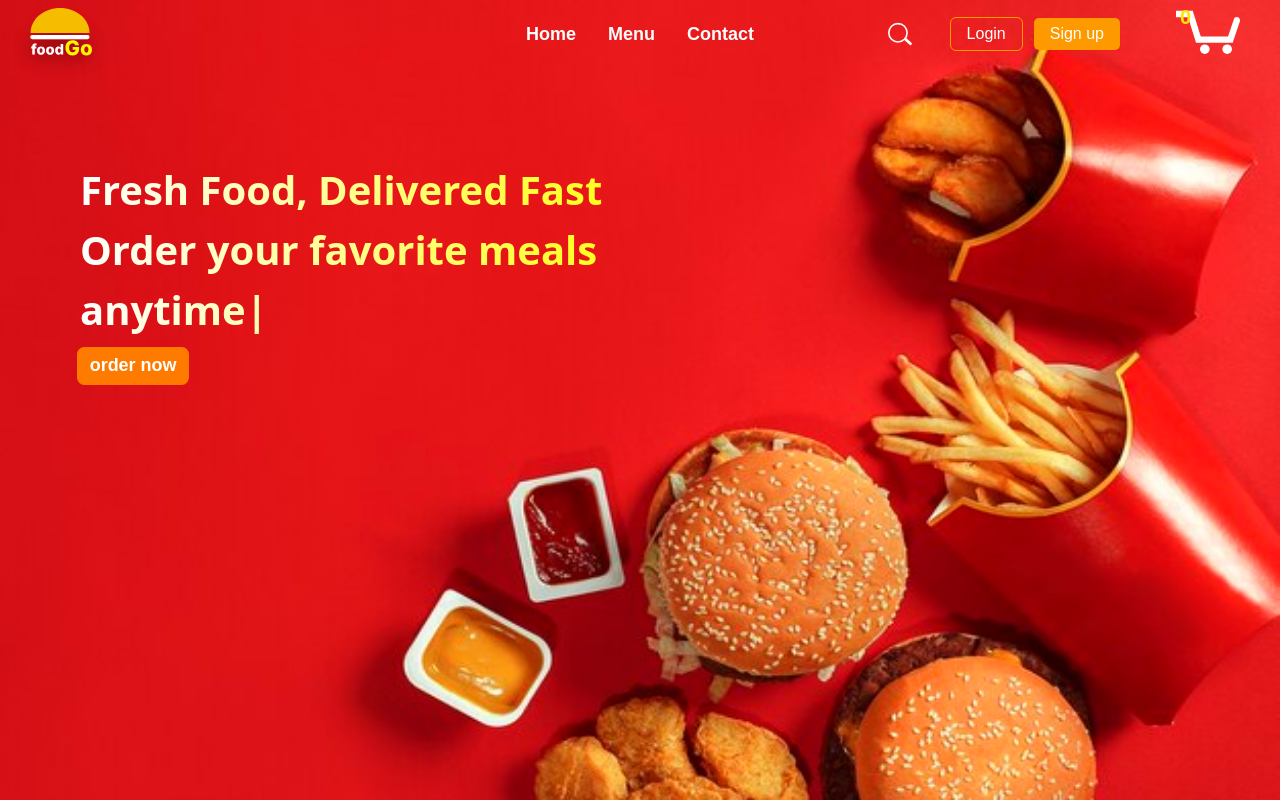
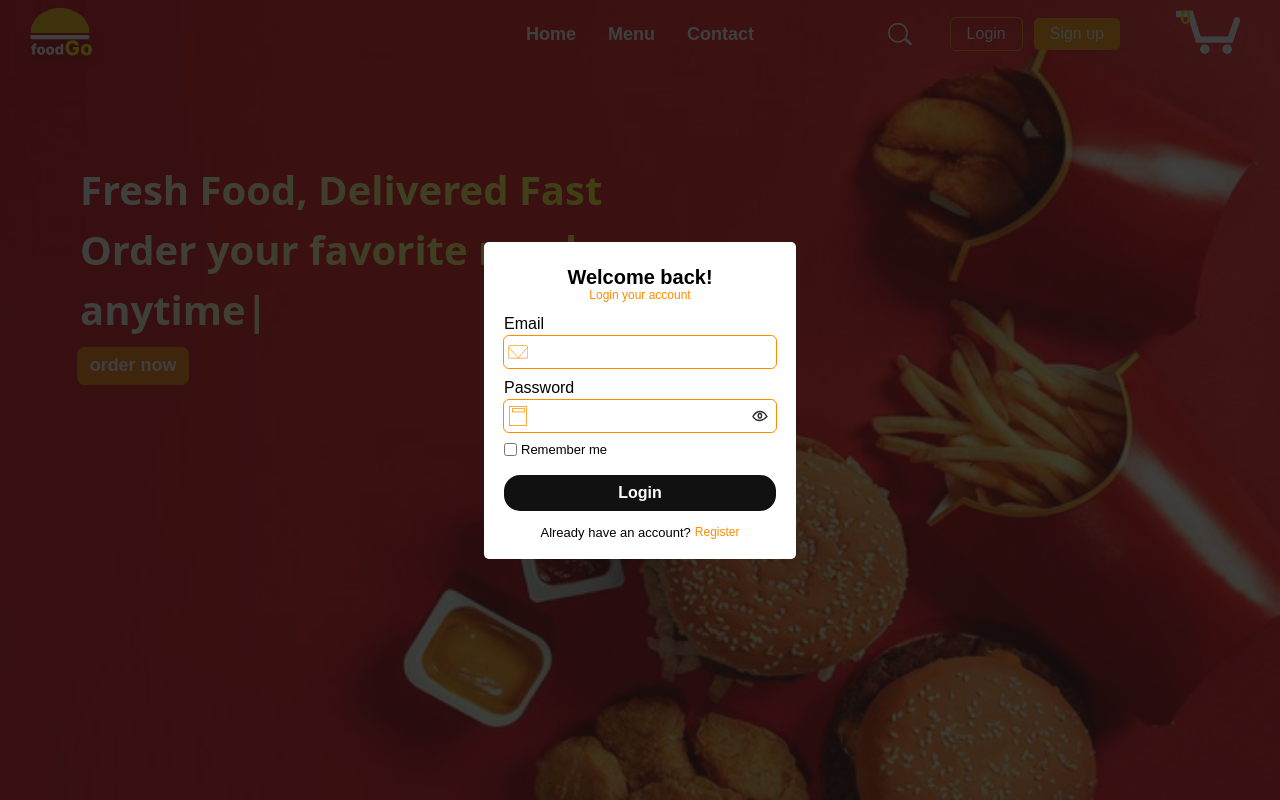
Before and after one commit to 123sahildev/food-delivery-app, a React (Vite) app in the folder client/: page / in a window 1280 px wide. Built offline with nearby package versions, Linux system fonts and the light colour scheme.

Commit message:
form setups

```diff
--- a/client/src/assets/svgs/confirmPassword.jsx
+++ b/client/src/assets/svgs/confirmPassword.jsx
@@ -1,8 +1,8 @@
 export default function ConfirmPassword(props) {
     return (
         <svg {...props} width="53" height="57" viewBox="0 0 53 57" fill="none" xmlns="http://www.w3.org/2000/svg">
-            <rect x="1.5" y="26" width="50" height="29" rx="8.5" stroke="currentColor" stroke-width="3"/>
-            <path d="M16 24.5C16 24.5 7.96358 1.5 26.7318 1.5C45.5 1.5 38.5 24.5 38.5 24.5" stroke="currentColor" stroke-width="3"/>
+            <rect x="1.5" y="26" width="50" height="29" rx="8.5" stroke="currentColor" strokeWidth="3"/>
+            <path d="M16 24.5C16 24.5 7.96358 1.5 26.7318 1.5C45.5 1.5 38.5 24.5 38.5 24.5" stroke="currentColor" strokeWidth="3"/>
         </svg>
 
 
--- a/client/src/assets/svgs/email.jsx
+++ b/client/src/assets/svgs/email.jsx
@@ -1,8 +1,8 @@
 export default function EmailIcon (props) {
     return (
         <svg {...props} width="92" height="62" viewBox="0 0 92 62" fill="none" xmlns="http://www.w3.org/2000/svg">
-            <rect x="1.5" y="1.5" width="89" height="58" rx="5.5" stroke="currentColor" stroke-width="3"/>
-            <path d="M90.4494 8.61963L47.0337 59.0109L3.10114 8.61963" stroke="currentColor" stroke-width="3"/>
+            <rect x="1.5" y="1.5" width="89" height="58" rx="5.5" stroke="currentColor" strokeWidth="3"/>
+            <path d="M90.4494 8.61963L47.0337 59.0109L3.10114 8.61963" stroke="currentColor" strokeWidth="3"/>
         </svg>
 
     )
--- a/client/src/assets/svgs/passwordShow.jsx
+++ b/client/src/assets/svgs/passwordShow.jsx
@@ -1,8 +1,8 @@
 export default function PasswordShow(props) {
     return (
         <svg {...props} width="55" height="36" viewBox="0 0 55 36" fill="none" xmlns="http://www.w3.org/2000/svg">
-            <path d="M27.3548 2.5C41.5439 2.49997 51.5207 19.951 51.5207 19.951C51.5207 19.951 39.8395 32.9515 27.3548 33.247C12.5317 33.5979 2.9671 19.951 2.9671 19.951C2.9671 19.951 13.1656 2.50003 27.3548 2.5Z" stroke="currentColor" stroke-width="5"/>
-            <path d="M27.1331 9.70898C29.792 9.70899 32.8362 12.6302 32.8362 17.458C32.8362 22.2858 29.792 25.207 27.1331 25.207C24.4741 25.207 21.4299 22.2859 21.4299 17.458C21.4299 12.6302 24.4741 9.70898 27.1331 9.70898Z" stroke="currentColor" stroke-width="5"/>
+            <path d="M27.3548 2.5C41.5439 2.49997 51.5207 19.951 51.5207 19.951C51.5207 19.951 39.8395 32.9515 27.3548 33.247C12.5317 33.5979 2.9671 19.951 2.9671 19.951C2.9671 19.951 13.1656 2.50003 27.3548 2.5Z" stroke="currentColor" strokeWidth="5"/>
+            <path d="M27.1331 9.70898C29.792 9.70899 32.8362 12.6302 32.8362 17.458C32.8362 22.2858 29.792 25.207 27.1331 25.207C24.4741 25.207 21.4299 22.2859 21.4299 17.458C21.4299 12.6302 24.4741 9.70898 27.1331 9.70898Z" stroke="currentColor" strokeWidth="5"/>
         </svg>
 
     )
--- a/client/src/assets/svgs/search.jsx
+++ b/client/src/assets/svgs/search.jsx
@@ -2,7 +2,7 @@ export default function Search(props) {
 
     return (
         <svg width="88" {...props} height="82" viewBox="0 0 88 82" fill="none" xmlns="http://www.w3.org/2000/svg">
-        <circle cx="36.5" cy="36.5" r="33.58" stroke="currentColor" stroke-width="5.84"/>
+        <circle cx="36.5" cy="36.5" r="33.58" stroke="currentColor" strokeWidth="5.84"/>
         <path d="M79.1086 80.674C81.1377 82.547 84.301 82.4205 86.174 80.3914C88.047 78.3623 87.9205 75.199 85.8914 73.326L82.5 77L79.1086 80.674ZM63 59L59.6086 62.674L79.1086 80.674L82.5 77L85.8914 73.326L66.3914 55.326L63 59Z" fill="currentColor"/>
         </svg>
 
--- a/client/src/assets/svgs/username.jsx
+++ b/client/src/assets/svgs/username.jsx
@@ -1,8 +1,8 @@
 export default function UserName(props) {
     return (
         <svg {...props} width="90" height="137" viewBox="0 0 90 137" fill="none" xmlns="http://www.w3.org/2000/svg">
-            <path d="M44.7322 2.5C63.2668 2.5 78.2322 17.3075 78.2322 35.5C78.2322 53.6925 63.2668 68.5 44.7322 68.5C26.1976 68.5 11.2322 53.6925 11.2322 35.5C11.2322 17.3075 26.1976 2.5 44.7322 2.5Z" stroke="currentColor" stroke-width="5"/>
-            <path d="M86.2322 136C86.2322 136 94.7321 82.5 45.7321 82.5C-3.2679 82.5 2.73221 136 2.73221 136" stroke="currentColor" stroke-width="5"/>
+            <path d="M44.7322 2.5C63.2668 2.5 78.2322 17.3075 78.2322 35.5C78.2322 53.6925 63.2668 68.5 44.7322 68.5C26.1976 68.5 11.2322 53.6925 11.2322 35.5C11.2322 17.3075 26.1976 2.5 44.7322 2.5Z" stroke="currentColor" strokeWidth="5"/>
+            <path d="M86.2322 136C86.2322 136 94.7321 82.5 45.7321 82.5C-3.2679 82.5 2.73221 136 2.73221 136" stroke="currentColor" strokeWidth="5"/>
         </svg>
 
 
--- a/client/src/components/header.jsx
+++ b/client/src/components/header.jsx
@@ -2,7 +2,7 @@ import { useEffect, useState, useRef } from "react";
 import Logo from '../assets/logo.jsx'
 import Cart from '../assets/svgs/cart.jsx'
 import Search from "../assets/svgs/search.jsx";
-export default function header({setRegister}) {
+export default function header({setRegister, setLogin}) {
 
 
 
@@ -20,7 +20,7 @@ export default function header({setRegister}) {
       <Search className="text-white w-6 h-6 self-center  " />
       </button>
       <div className="flex items-center absolute right-40 gap-3">
-        <button className="font-[Arial] text-[16px] text-white px-4 py-1 rounded-[5px] outline outline-[#ff9900] border-none transition-all duration-300  hover:shadow-[0px_0px_3px_1px_rgb(255,153,0)] hover:text-[#fff45a] hover:outline-2 cursor-pointer">Login</button>
+        <button onClick={() => setLogin(true)} className="font-[Arial] text-[16px] text-white px-4 py-1 rounded-[5px] outline outline-[#ff9900] border-none transition-all duration-300  hover:shadow-[0px_0px_3px_1px_rgb(255,153,0)] hover:text-[#fff45a] hover:outline-2 cursor-pointer">Login</button>
         <button onClick={() => setRegister(true)} className="font-[Arial] text-[16px] text-white py-1 rounded-[5px] hover:bg-[#ff8800] bg-[rgb(255,153,0)] transition-all duration-300 px-4 border-none cursor-pointer ">Sign up</button>
       </div>
     </div>
--- a/client/src/forms/login.jsx
+++ b/client/src/forms/login.jsx
@@ -0,0 +1,60 @@
+import { useState, useEffect } from "react";
+import gsap from "gsap";
+import { useForm } from "react-hook-form";
+import EmailIcon from "../assets/svgs/email";
+import PasswordIcon from "../assets/svgs/password";
+import PasswordShow from "../assets/svgs/passwordShow";
+
+export default function login({ setRegister, setLogin }) {
+    const { register, handleSubmit, formState : { errors }, reset } = useForm();
+    const [password, setPassword] = useState(true);
+
+    const submit = async (data) => {
+        console.log(data);
+    }
+
+
+  return (
+    <div onClick={() => setLogin(false)} className="w-screen absolute top-0 left-0 flex h-screen bg-[#0f0f0fcc]">
+        <form onClick={(e) => e.stopPropagation() } onSubmit={handleSubmit(submit)} className="rounded-[5px] flex flex-col px-5 py-4 self-center bg-white mx-auto">
+            <div className="mt-1 flex flex-col justify-self-center items-center gap-0 max-h-min">
+                <h1 className="text-[20px] h-6">Welcome back!</h1>
+                <small className="text-[12px] text-[darkorange] self-center">Login your account</small>
+            </div>
+            <div className="flex flex-col w-min h-auto mt-2 align-middle justify-self-center">
+                <label htmlFor="email">Email</label>
+                <div className="rounded-[5px] flex flex-row items-center outline outline-[darkorange]">
+                    <EmailIcon className="text-[darkorange] w-5 h-5 ml-1" />
+                    <input {...register("email")}
+                    type="email"
+                    id="email"
+                    className="w-62 h-8 px-2 border-none outline-none text-[15px]"/>
+                </div>
+            </div>
+            <div className="flex mt-2 flex-col w-min h-auto self-center ">
+                <label htmlFor="password">Password</label>
+                <div className="rounded-[5px] items-center flex flex-row outline outline-[darkorange]">
+                    <PasswordIcon className="w-5 h-5 text-[darkorange] ml-1" />
+                    <input {...register("password")}
+                    type={password ? "password" : "text"}
+                    id="password"
+                    className="w-55 h-8 px-2 border-none outline-none text-[15px]"/>
+                    <PasswordShow onClick={() => setPassword(!password)} className="w-6 transition-all duration-300 hover:bg-[#42424211] h-6 mr-1 text-[#303030] rounded-[50%] cursor-pointer p-1 " />
+                </div>
+            </div>
+            <div className="flex flex-row mt-2">
+                <input type="checkbox" {...register("rememberMe")} />
+                <label className="text-[13px] ml-1">Remember me</label>
+            </div>
+            <button type="submit" className="mt-4 rounded-2xl bg-[#111111] cursor-pointer text-white font-bold hover:outline hover:outline-[darkorange] justify-self-center w-full h-9 border-none">Login</button>
+            <div className="flex flex-row self-center mt-3">
+                <p className="text-[13px]">Already have an account?</p>
+                <p onClick={() => {
+                    setLogin(false)
+                    setRegister(true)
+                }} className="ml-1 text-[darkorange] text-[12px] h-4 cursor-pointer hover:border-b hover:border-[darkorange]">Register</p>
+            </div>
+        </form>
+    </div>
+  );
+}
--- a/client/src/forms/register.jsx
+++ b/client/src/forms/register.jsx
@@ -8,13 +8,40 @@ import UserName from "../assets/svgs/username.jsx";
 import GoogleIcon from "../assets/svgs/googleIcon.jsx";
 import gsap from 'gsap';
 
-export default function Register({setRegister}) {
+export default function Register({setRegister, setLogin}) {
     const { register, handleSubmit, formState : { errors }, reset} = useForm();
     const [hidePassword, setHidePassword] = useState(true);
+    const [isMatch, setDoesNotMatch] = useState(false);
+    const [isRenderChecked, setUnChecked] = useState(false);
 
     const submit = (data) => {
-        console.log(data);
-        reset()
+        let checkPasswordMatched = data.confirmPassword === data.password;
+
+        if (checkPasswordMatched && data.termsConditions ) {
+            console.log(data);
+            reset();
+            setRegister(false);
+            return;
+        }
+
+        if (!checkPasswordMatched && !data.termsConditions) {
+            setDoesNotMatch(true);
+            setUnChecked(false);
+            return;
+        }
+
+        if (checkPasswordMatched && !data.termsConditions) {
+            setUnChecked(true);
+            setDoesNotMatch(false);
+            return;
+        }
+
+        if (data.termsConditions && !checkPasswordMatched) {
+            setDoesNotMatch(true);
+            setUnChecked(false);
+            return;
+        }
+
     }
 
   return (
@@ -25,56 +52,97 @@ export default function Register({setRegister}) {
                 <small className="text-[darkorange] text-[11px]">Register your account and go to login</small>
             </div>
             <div className="flex flex-col mt-2 self-center ">
-                <label htmlFor="username"  className="text-[13px]">Username</label>
+                <label htmlFor="username" className="text-[13px]">Username</label>
                 <div  className=" w-min flex items-center rounded-[5px] outline outline-[#ff3300] ">
                     <UserName  className="w-5 ml-2 text-[#ff3300] h-5"/>
-                    <input type="text" id="username" {...register("username")} className="text-[14px] w-55 flex border-none px-2 h-8 outline-none cursor-pointer" />
+                    <input type="text" id="username"
+                     {...register("username",
+                        {
+                            required : "username cann't be empty",
+                            minLength : {
+                                value : 9,
+                                message : "username must contain 9 letters"
+                            }
+                        }
+                     )}
+                     className="text-[13px] w-55 flex border-none px-2 h-7 outline-none cursor-pointer" />
                 </div>
             </div>
-            <small className="text-[red] text-[10px] mt-1 h-5">usernmae must contain capital letter</small>
+            {errors.username && <small className="text-[red] text-[10px] mt-1 h-5">{errors.username?.message}</small>}
 
-            <div className="flex flex-col mt-3 self-center ">
+            <div className="flex flex-col mt-2 self-center ">
                 <label htmlFor="email" className="text-[13px]">Email</label>
                 <div className=" w-min flex items-center rounded-[5px] outline outline-[#ff3300]">
                     <EmailIcon className="w-5 ml-2 text-[#ff3300] h-5"/>
-                    <input type="email" id="email" {...register("email")} className="text-[14px] flex border-none px-2 w-55 h-8 outline-none cursor-pointer" />
+                    <input type="email" id="email" {...register("email",
+                        {
+                            required : "Email cann't be empty",
+                            minLength : {
+                                value : 9,
+                                message : "email must contain 9 letters"
+                            }
+                        }
+                    )} className="text-[13px] flex border-none px-2 w-55 h-7 outline-none cursor-pointer" />
                 </div>
             </div>
-            <small className="text-[red] text-[10px] mt-1 h-5">usernmae must contain capital letter</small>
-
-            <div className="flex flex-col mt-3 self-center h-auto">
+            {errors.email && <small className="text-[red] text-[10px] mt-1 h-5">{errors.email?.message}</small>}
+            <div className="flex flex-col mt-2 self-center h-auto">
                 <label htmlFor="password" className="text-[13px]">Password</label>
                 <div className="flex w-min items-center rounded-[5px] outline outline-[#ff3300]">
                     <PasswordIcon className="text-[#ff3300] ml-2 w-5 h-5"/>
-                    <input type={`${hidePassword ? "password" : "text"}`}  id="password" {...register("password")} className="text-[14px] flex px-2 w-49 border-none h-9 outline-none cursor-pointer" />
+                    <input type={`${hidePassword ? "password" : "text"}`}
+                    id="password" {...register("password",
+                        {
+                            required : "please enter the password",
+                            minLength : {
+                                value : 9,
+                                message : "password must be al least 9 letters"
+                            }
+                        }
+                    )}
+                    className="text-[13px] flex px-2 w-49 border-none h-7 outline-none cursor-pointer" />
                     <PasswordShow onClick={()=> setHidePassword(!hidePassword)} className="text-[#5b5b5b] w-6 h-6 cursor-pointer duration-300 hover:bg-[#4848481c] rounded-[15px] p-1" />
                 </div>
             </div>
-            <small className="text-[red] text-[10px] mt-1 h-5">usernmae must contain capital letter</small>
-
-            <div className="flex flex-col mt-3 self-center cursor-pointer  h-auto">
+            {errors.password && <small className="text-[red] text-[10px] mt-1 h-5">{errors.password?.message}</small>}
+            <div className="flex flex-col mt-2 self-center cursor-pointer  h-auto">
                 <label htmlFor="confirmPassword" className="text-[13px]">Confirm password</label>
                 <div className=" w-min flex items-center rounded-[5px] outline outline-[#ff3300]">
                     <ConfirmPassword className="w-5 h-5 text-[#ff3300] ml-2" />
-                    <input type="text" id="confirmPassword" {...register("confirmPassword")} className="text-[14px] border-none flex px-2 w-55 h-9 outline-none cursor-pointer " />
+                    <input type="text"
+                    id="confirmPassword"
+                    {...register("confirmPassword",
+                        {
+                            required : "please confirm your password",
+                            minLength : {
+                                value : 9,
+                                message : "password does'nt matched to the password"
+                            }
+                        }
+                    )}
+                    className="text-[13px] border-none flex px-2 w-55 h-7 outline-none cursor-pointer " />
                 </div>
             </div>
-            <div className="mt-3 flex items-center mx-auto">
-                <label  className="text-[12px] cursor-pointer"><input type="checkbox" className="cursor-pointer"/> I agree to the <span className="text-[13px] text-[darkorange] font-normal"> Terms</span> & <span className="text-[12px] text-[darkorange] font-normal">Conditions</span></label>
+            {errors.confirmPassword && <small className="text-[red] text-[10px] mt-1 h-5">{errors.confirmPassword?.message}</small>}
+            {isMatch && <small className="text-[red] text-[10px] mt-1 h-5">Password does'nt matched</small>}
+            <div className="mt-2 flex items-center mx-auto">
+                <label  className="text-[12px] cursor-pointer"><input type="checkbox" {...register("termsConditions")} className="cursor-pointer"/> I agree to the <span className="text-[13px] text-[darkorange] font-normal"> Terms</span> & <span className="text-[12px] text-[darkorange] font-normal">Conditions</span></label>
             </div>
-            <button onClick={() => setTimeout(() => {
-                setRegister(false)
-            }, 2000)} type="submit" className="mt-4 w-full cursor-pointer hover:outline hover:outline-[#ff5100] transition-all duration-300 h-10 rounded-2xl mx-auto bg-[#0e0e0e] border-none outline-transparent text-white">Register</button>
+            {isRenderChecked && <small className="mx-auto text-[red] text-[10px] font-[Arial]">check and agree with terms & conditions</small>}
+            <button type="submit" className="mt-4 w-full cursor-pointer hover:outline hover:outline-[#ff5100] transition-all duration-300 h-9 rounded-2xl mx-auto bg-[#0e0e0e] border-none outline-transparent text-white">Register</button>
             <label className="mt-3 text-[#525252] mx-auto" >----------------- or ------------------</label>
-        <div className="mt-3 justify-center py-1 w-[calc(100%-20px)] bg-white outline outline-[#474747] rounded-2xl flex flex-row items-center self-center gap-2">
+        <div className="mt-2 justify-center py-1 w-[calc(100%-20px)] bg-white outline outline-[#474747] rounded-2xl flex flex-row items-center self-center gap-2">
             <p className="text-[12px] cursor-pointer">Continue with google</p>
             <GoogleIcon className="w-4 h-4 cursor-pointer" />
         </div>
         <div className="mt-2 flex self-center mb-2">
             <label className="text-[14px]">Already have an account?</label>
-            <p className="text-[13px] cursor-pointer hover:border-b hover:border-[darkorange] text-[darkorange] ml-1">Login</p>
+            <p onClick={() => {
+                setLogin(true)
+                setRegister(false)
+            }} className="text-[13px] cursor-pointer hover:border-b hover:border-[darkorange] text-[darkorange] ml-1">Login</p>
         </div>
          </form>
     </div>
-  )
+  );
 }
--- a/client/src/pages/home.jsx
+++ b/client/src/pages/home.jsx
@@ -4,6 +4,7 @@ import Header from "../components/header.jsx"
 import Hero2 from '../assets/hero3.jpg'
 import Hero3 from '../assets/hero4.jpg'
 import Register from '../forms/register.jsx';
+import Login from "../forms/login.jsx"
 
 export default function home() {
     const [login, setLogin] = useState(true);
@@ -12,8 +13,6 @@ export default function home() {
     const [title, setTitle] = useState('Fresh Food, Delivered Fast Order your favorite meals anytime');
     const [isanimation, setAnimation] = useState(true);
 
-
-
   return (
     <>
     <img src={Hero} alt="hero" className="homeBackgroundImg bg-cover w-full h-full absolute top-0 left-0" />
@@ -21,8 +20,9 @@ export default function home() {
       <h1 className="font-[system-ui] font-bold gridentText w-150 text-[40px] ">{title}|</h1>
       <button onMouseEnter={() => setAnimation(false)} onMouseLeave={() => setAnimation(true)} className={`${isanimation && "btn-bounce "} border-none font-[Arial] font-bold cursor-pointer outline-none text-[17px] text-white bg-[#ff7b00] h-9 rounded-[7px] mt-2 px-3`}>order now</button>
     </div>
-    <Header setRegister={setRegister}/>
-    {register &&  <Register setRegister={setRegister} />}
+    <Header setRegister={setRegister} setLogin={setLogin} />
+    {register && <Register setRegister={setRegister} setLogin={setLogin} />}
+    {login && <Login setRegister={setRegister} setLogin={setLogin} />}
     </>
-  )
+  );
 }
```
Also changed, not shown: client/src/assets/logo.jsx (+6 -6 lines), client/src/forms/update.pass.jsx (deleted), client/src/forms/updatePassword.jsx (added).
